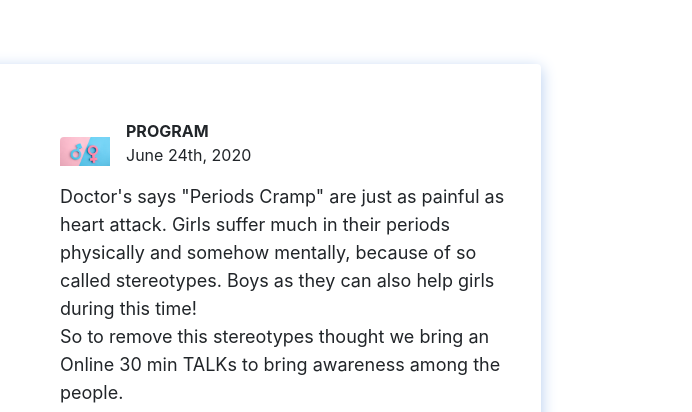
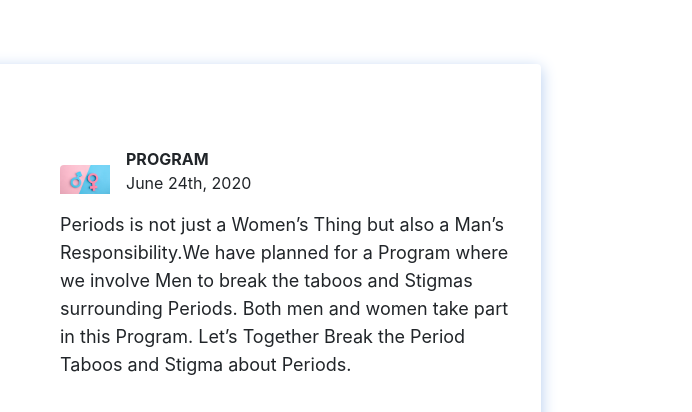
Before and after one commit to Chitralekh-Club/chitralekh, a website: page Talks.html in a window 1280 px wide. Shown: the top 412 px of the page, 588-1280 px from the left. Drawn offline with nearby package versions, Linux system fonts and the light colour scheme.

Commit message:
Update Talks.html

```diff
--- a/Talks.html
+++ b/Talks.html
@@ -1363,9 +1363,8 @@ Blog styles
             </p>
 
         </div>
-        <p>Doctor's says "Periods Cramp" are just as painful as heart attack. Girls suffer much in their periods physically and somehow mentally, because of
-            so called stereotypes. Boys as they can also help girls during this time!<br> So to remove this stereotypes thought we bring an Online 30 min TALKs
-            to bring awareness among the people.
+        <p>Periods is not just a Women’s Thing but also a Man’s Responsibility.We have planned for a Program where we involve Men to break the taboos and Stigmas surrounding Periods.
+		Both men and women take part in this Program. Let’s Together Break the Period Taboos and Stigma about Periods.
         </p>
         <a class="btn-prime btn-solid--blue" href="https://forms.gle/3A8jc1K4KPdbvesg6">REGISTER</a>
       </article>
```
